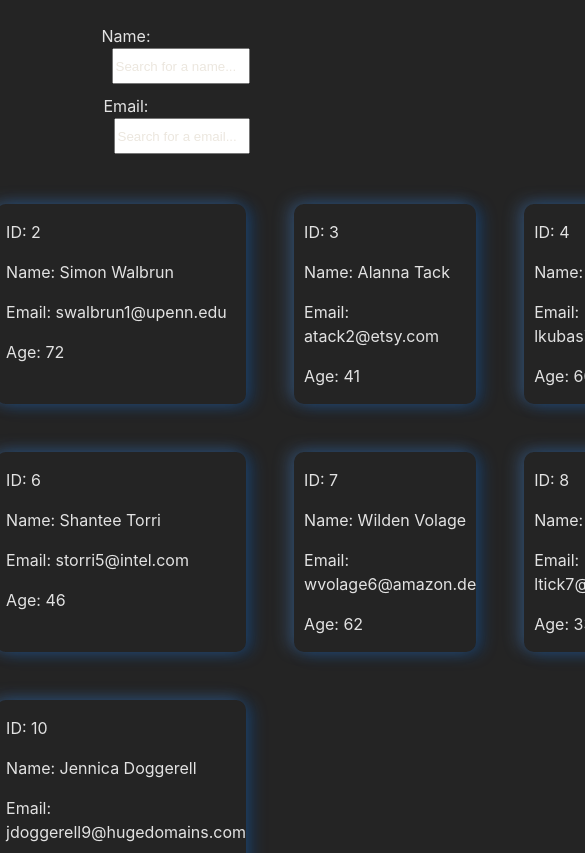
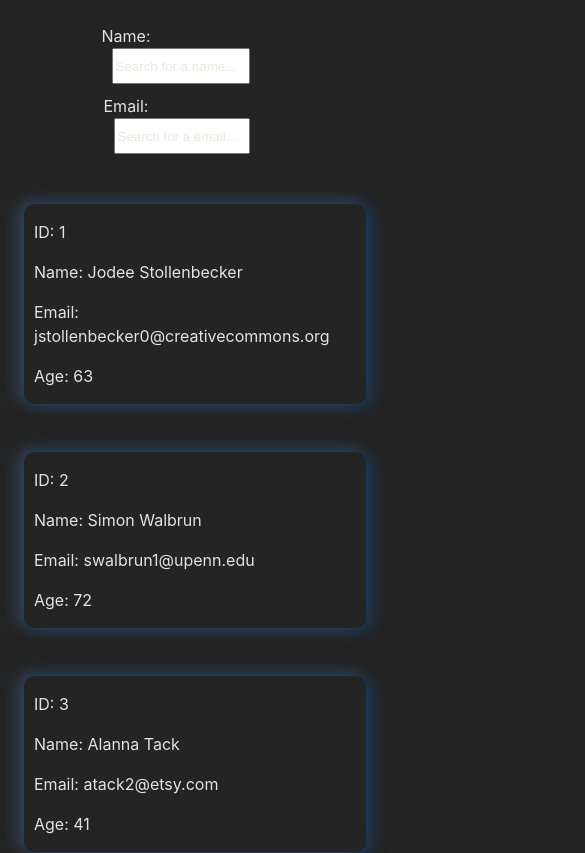
Before and after one commit to V24039/mikeLegal, a React (Vite) app: page / in a window 390 px wide. Shown: the top 853 px of the page, 585 px wide, since content can reach past the window. Built offline with nearby package versions, Linux system fonts and the light colour scheme.

Commit message:
adding media queries

```diff
--- a/src/components/UserDetails/UserDetails.css
+++ b/src/components/UserDetails/UserDetails.css
@@ -26,14 +26,32 @@
   padding: 10px;
   border: 5px solid;
   border-radius: 50%;
-  --grad: conic-gradient(#0000 5%,#000), linear-gradient(#000 0 0) content-box;
+  --grad: conic-gradient(#0000 5%, #000), linear-gradient(#000 0 0) content-box;
   -webkit-mask: var(--grad);
-          mask: var(--grad);
+  mask: var(--grad);
   animation: spinner 1s infinite linear;
 }
 
 @keyframes spinner {
   to {
-    transform: rotate(1turn)
+    transform: rotate(1turn);
   }
 }
+
+@media (max-width: 450px) {
+  .user-details {
+    grid-template-columns: repeat(1, 1fr);
+  }
+}
+
+@media (min-width: 450px) and  (max-width: 850px) {
+  .user-details {
+    grid-template-columns: repeat(2, 1fr);
+  }
+}
+
+@media (min-width: 850px) and (max-width: 1200px) {
+  .user-details {
+    grid-template-columns: repeat(3, 1fr);
+  }
+}
```
